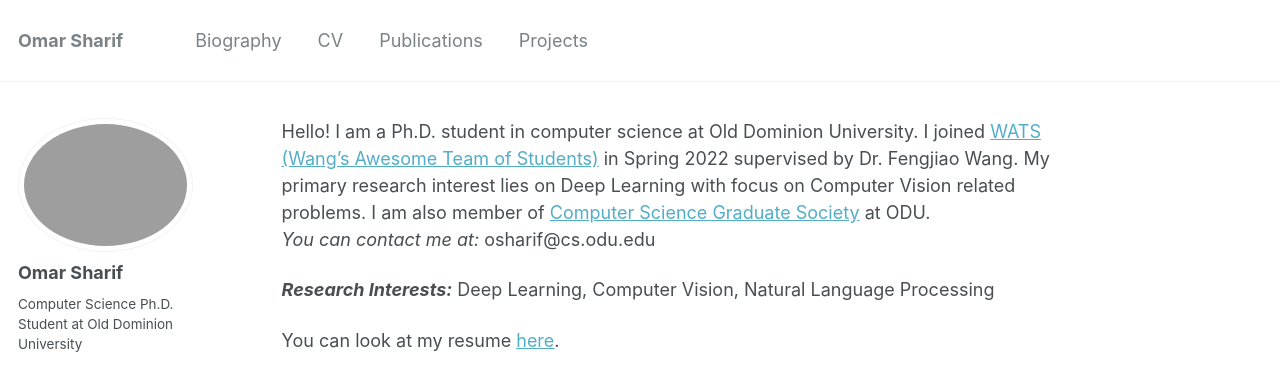
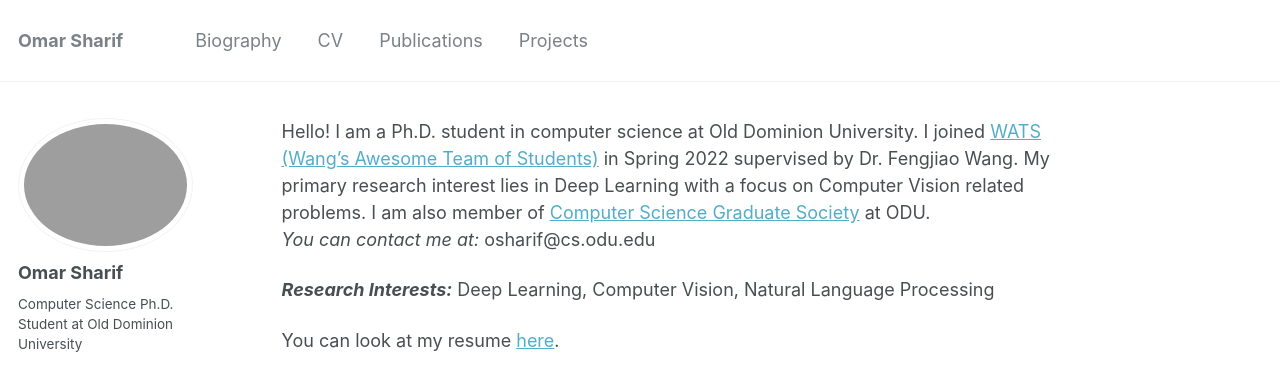
Before and after one commit to omarsharif786/omarsharif786.github.io, a Jekyll site: the page built from _pages/about.md, in a window 1280 px wide and 1006 px high. Shown: the top 368 px of the window. Built offline with Jekyll 4.4.1, drawn with Linux system fonts in a browser that asks for light colours; some web fonts are replaced.

```diff
--- a/_config.yml
+++ b/_config.yml
@@ -106,7 +106,7 @@ author:
   orcid            : "https://orcid.org/0000-0002-5336-1569"
   pinterest        :
   soundcloud       :
-  stackoverflow    : "users/6859599/omar-sharif"
+  stackoverflow    : "6859599/omar-sharif"
   steam            :
   tumblr           :
   twitter          : "@CseOmar"
--- a/_pages/about.md
+++ b/_pages/about.md
@@ -11,7 +11,7 @@ redirect_from:
 
 
 Hello! I am a Ph.D. student in computer science at Old Dominion University. I joined [WATS (Wang’s Awesome Team of Students)](https://fengjiaowang7.github.io/) in Spring 2022 supervised by Dr. Fengjiao Wang.
-My primary research interest lies on Deep Learning with focus on Computer Vision related problems. I am also member of [Computer Science Graduate Society](https://odu.campusgroups.com/csgs/home/) at ODU.
+My primary research interest lies in Deep Learning with a focus on Computer Vision related problems. I am also member of [Computer Science Graduate Society](https://odu.campusgroups.com/csgs/home/) at ODU.
 *You can contact me at:* osharif@cs.odu.edu
 
 ***Research Interests:*** Deep Learning, Computer Vision, Natural Language Processing
```
